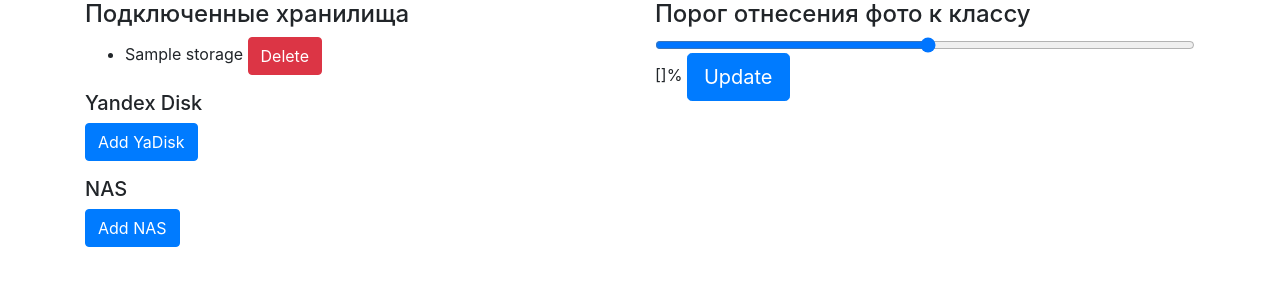
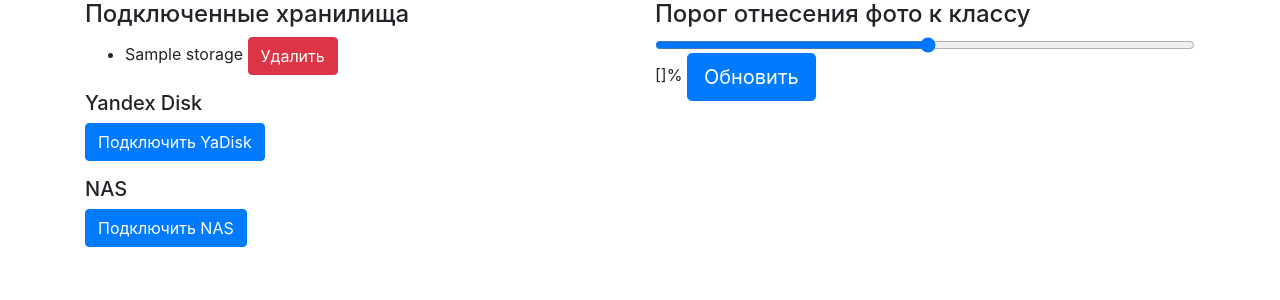
Before and after one commit to VarlamovGeorge/LP_PhotoAnalyzer, a Flask app: template webapp/webapp/templates/settings/index.html in a window 1280 px wide. Shown: the part 56-356 px from the top of the page. Run offline with Flask 2, Linux system fonts and the light colour scheme; the template is opened without the code that fills it: most values are stand-ins (such as "Sample title", 1, 10 or a date in 2020); parts of the project's set-up code (start-up, migrations or seed data) failed here and were passed over; some libraries are stand-ins or nearby versions.

Commit message:
Все надписи на кнопках сделал на русском

```diff
--- a/webapp/webapp/templates/settings/index.html
+++ b/webapp/webapp/templates/settings/index.html
@@ -17,13 +17,13 @@
 				{% for storage in context.storages %}
 					{% if storage.storage_id == 1%}
                         <li>{{ storage.name }}
-                            <a href="{{ url_for('settings.dropbox_delete') }}" class="btn btn-danger">Delete</a>
+                            <a href="{{ url_for('settings.dropbox_delete') }}" class="btn btn-danger">Удалить</a>
                         </li>
 					{% endif %}
 				{% endfor %}
 			</ul>
 			<h5>Yandex Disk</h5>
-			<a href="{{ url_for('settings.yadisk_auth_start') }}" class="btn btn-primary">Add YaDisk</a><br>
+			<a href="{{ url_for('settings.yadisk_auth_start') }}" class="btn btn-primary">Подключить YaDisk</a><br>
 			<ul>
 				{% for storage in context.storages %}
 					{% if storage.storage_id == 2%}
@@ -32,7 +32,7 @@
 				{% endfor %}
 			</ul>
 			<h5>NAS</h5>
-			<a href="{{ url_for('settings.nas_auth_start') }}" class="btn btn-primary">Add NAS</a><br>
+			<a href="{{ url_for('settings.nas_auth_start') }}" class="btn btn-primary">Подключить NAS</a><br>
 			<ul>
 				{% for storage in context.storages %}
 					{% if storage.storage_id == 3%}
@@ -47,7 +47,7 @@
 			<input name="slider1" type="range" class="form-control-range" id="formControlRange" min="0" max="99" onchange="showVal(this.value)" oninput="showVal(this.value)">
 			<a id="result">{{ context.threshold }}%</a>
 			<!--button class="btn btn-primary btn-sm btn-block" id="" >Update</button-->
-			<a id="upd" class="btn btn-primary btn-lg" tabindex="-1" role="button" aria-disabled="true">Update</a>
+			<a id="upd" class="btn btn-primary btn-lg" tabindex="-1" role="button" aria-disabled="true">Обновить</a>
 		</div>
 	</div>
 </div>
```
